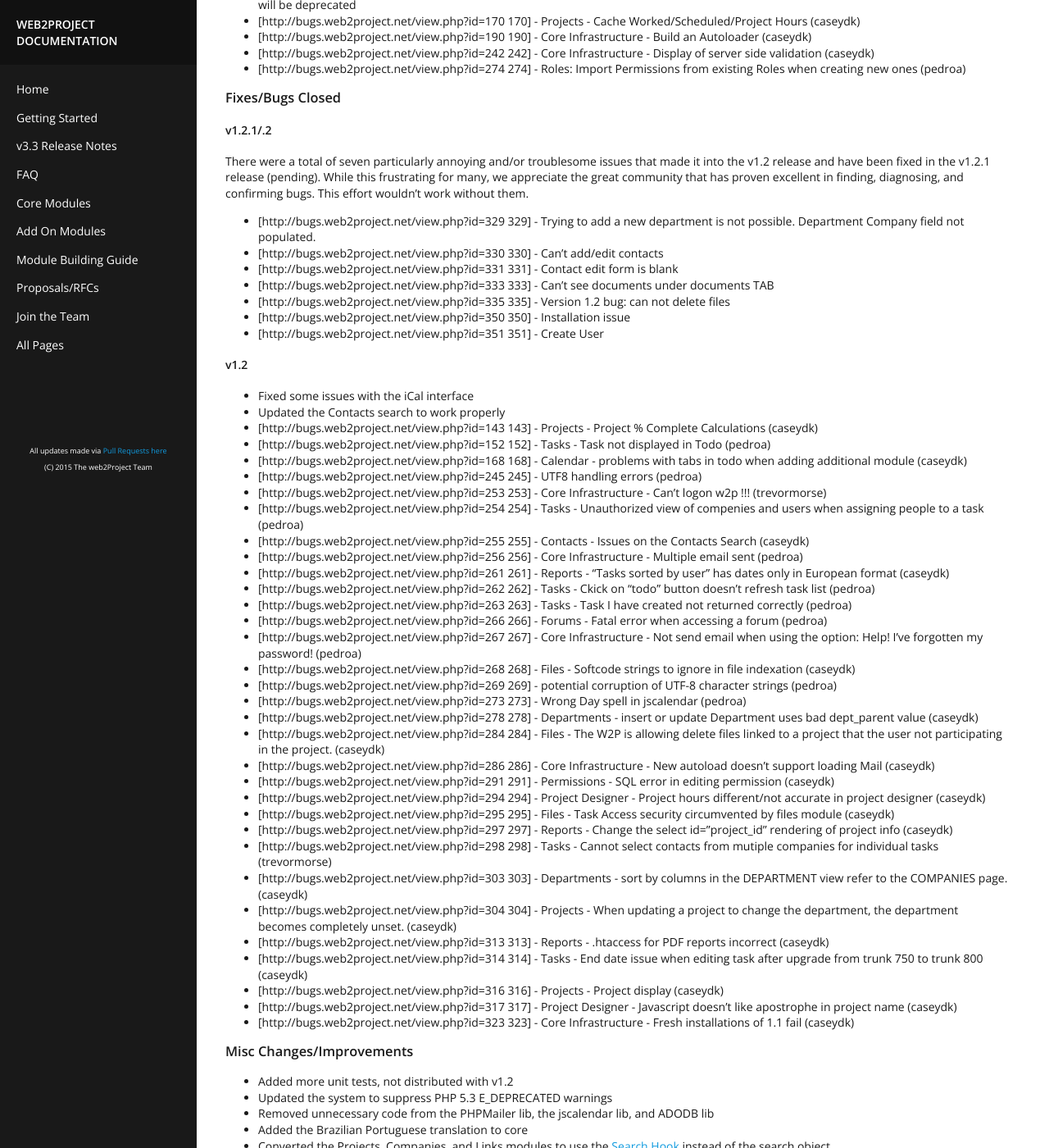
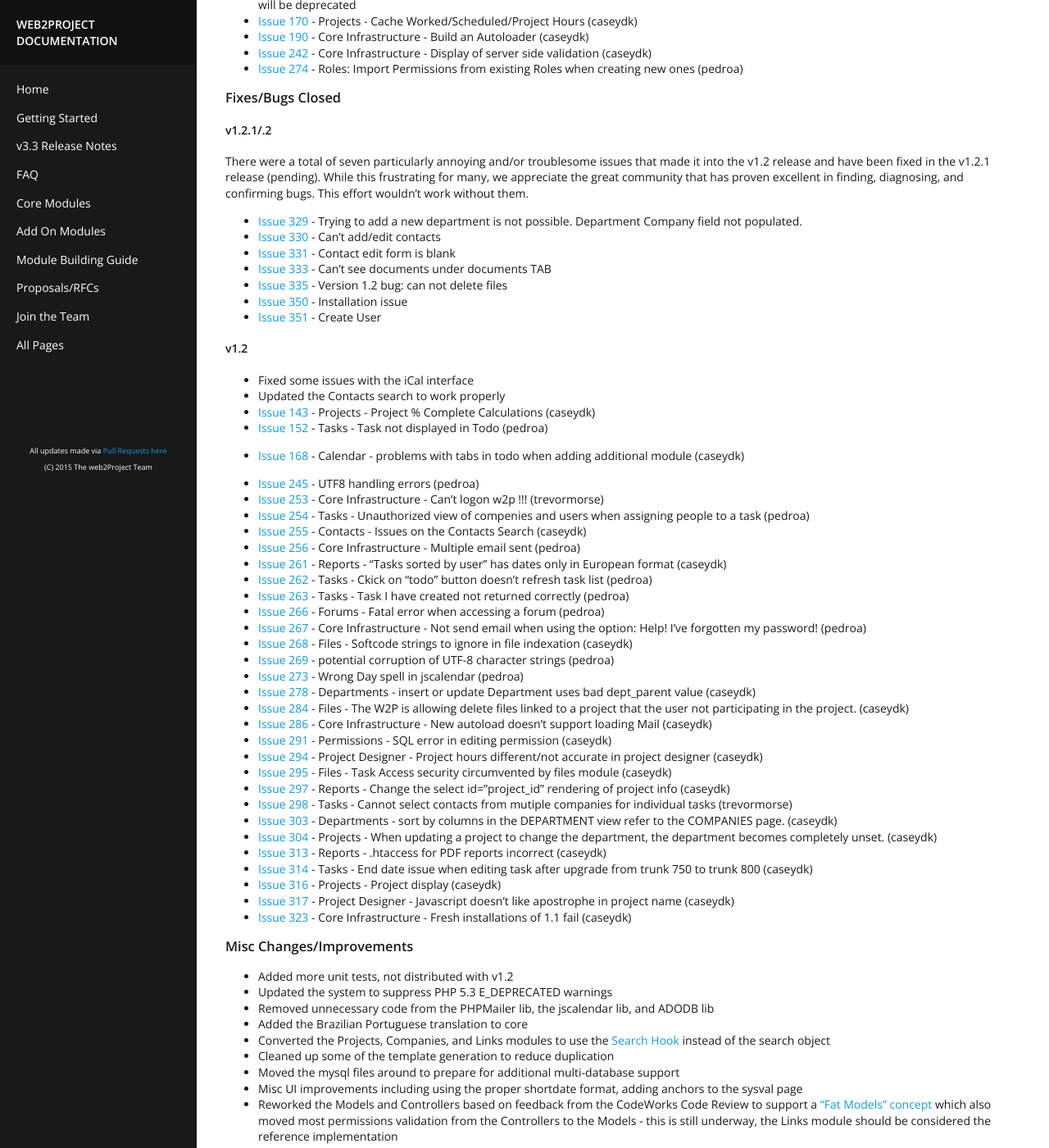
Before and after one commit to web2project/web2project.github.io, a Jekyll site: the page built from _release-notes/1.2.md, in a window 1280 px wide and 1400 px high, scrolled down 755 px. Shown: the whole window at 82% size. Built offline with Jekyll 4.4.1, drawn with Linux system fonts in a browser that asks for light colours.

Commit message:
converting the links

```diff
--- a/_release-notes/1.2.md
+++ b/_release-notes/1.2.md
@@ -27,10 +27,10 @@ status: cleanup
 * Standardized the method signatures for all core modules to simplify API development
 * Changed the Total Hours, Task Count, Percent Complete, and Worked Hours calculations to happen during selected updates and simply cache them for later requests
 * Added function files to track and notify users of functions that exist for backwards compatibility (mostly with PHP itself) and functions which will be deprecated
-* [http://bugs.web2project.net/view.php?id=170 170] - Projects - Cache Worked/Scheduled/Project Hours (caseydk)
-* [http://bugs.web2project.net/view.php?id=190 190] - Core Infrastructure - Build an Autoloader (caseydk)
-* [http://bugs.web2project.net/view.php?id=242 242] - Core Infrastructure - Display of server side validation (caseydk)
-* [http://bugs.web2project.net/view.php?id=274 274] - Roles: Import Permissions from existing Roles when creating new ones (pedroa)
+* [Issue 170](http://bugs.web2project.net/view.php?id=170) - Projects - Cache Worked/Scheduled/Project Hours (caseydk)
+* [Issue 190](http://bugs.web2project.net/view.php?id=190) - Core Infrastructure - Build an Autoloader (caseydk)
+* [Issue 242](http://bugs.web2project.net/view.php?id=242) - Core Infrastructure - Display of server side validation (caseydk)
+* [Issue 274](http://bugs.web2project.net/view.php?id=274) - Roles: Import Permissions from existing Roles when creating new ones (pedroa)
 
 ### Fixes/Bugs Closed
 
@@ -38,49 +38,50 @@ status: cleanup
 
 There were a total of seven particularly annoying and/or troublesome issues that made it into the v1.2 release  and have been fixed in the v1.2.1 release (pending).  While this frustrating for many, we appreciate the great community that has proven excellent in finding, diagnosing, and confirming bugs.  This effort wouldn't work without them.
 
-* [http://bugs.web2project.net/view.php?id=329 329] - Trying to add a new department is not possible. Department Company field not populated.
-* [http://bugs.web2project.net/view.php?id=330 330] - Can't add/edit contacts
-* [http://bugs.web2project.net/view.php?id=331 331] - Contact edit form is blank
-* [http://bugs.web2project.net/view.php?id=333 333] - Can't see documents under documents TAB
-* [http://bugs.web2project.net/view.php?id=335 335] - Version 1.2 bug: can not delete files
-* [http://bugs.web2project.net/view.php?id=350 350] - Installation issue
-* [http://bugs.web2project.net/view.php?id=351 351] - Create User
+* [Issue 329](http://bugs.web2project.net/view.php?id=329) - Trying to add a new department is not possible. Department Company field not populated.
+* [Issue 330](http://bugs.web2project.net/view.php?id=330) - Can't add/edit contacts
+* [Issue 331](http://bugs.web2project.net/view.php?id=331) - Contact edit form is blank
+* [Issue 333](http://bugs.web2project.net/view.php?id=333) - Can't see documents under documents TAB
+* [Issue 335](http://bugs.web2project.net/view.php?id=335) - Version 1.2 bug: can not delete files
+* [Issue 350](http://bugs.web2project.net/view.php?id=350) - Installation issue
+* [Issue 351](http://bugs.web2project.net/view.php?id=351) - Create User
 
 #### v1.2
 
 * Fixed some issues with the iCal interface
 * Updated the Contacts search to work properly
-* [http://bugs.web2project.net/view.php?id=143 143] - Projects - Project % Complete Calculations (caseydk)
-* [http://bugs.web2project.net/view.php?id=152 152] - Tasks - Task not displayed in Todo (pedroa)
-* [http://bugs.web2project.net/view.php?id=168 168] - Calendar - problems with tabs in todo when adding additional module (caseydk)
-* [http://bugs.web2project.net/view.php?id=245 245] - UTF8 handling errors (pedroa)
-* [http://bugs.web2project.net/view.php?id=253 253] - Core Infrastructure - Can't logon w2p !!! (trevormorse)
-* [http://bugs.web2project.net/view.php?id=254 254] - Tasks - Unauthorized view of compenies and users when assigning people to a task (pedroa)
-* [http://bugs.web2project.net/view.php?id=255 255] - Contacts - Issues on the Contacts Search (caseydk)
-* [http://bugs.web2project.net/view.php?id=256 256] - Core Infrastructure - Multiple email sent (pedroa)
-* [http://bugs.web2project.net/view.php?id=261 261] - Reports - "Tasks sorted by user" has dates only in European format (caseydk)
-* [http://bugs.web2project.net/view.php?id=262 262] - Tasks - Ckick on "todo" button doesn't refresh task list (pedroa)
-* [http://bugs.web2project.net/view.php?id=263 263] - Tasks - Task I have created not returned correctly (pedroa)
-* [http://bugs.web2project.net/view.php?id=266 266] - Forums - Fatal error when accessing a forum (pedroa)
-* [http://bugs.web2project.net/view.php?id=267 267] - Core Infrastructure - Not send email when using the option: Help! I've forgotten my password! (pedroa)
-* [http://bugs.web2project.net/view.php?id=268 268] - Files - Softcode strings to ignore in file indexation (caseydk)
-* [http://bugs.web2project.net/view.php?id=269 269] - potential corruption of UTF-8 character strings (pedroa)
-* [http://bugs.web2project.net/view.php?id=273 273] - Wrong Day spell in jscalendar (pedroa)
-* [http://bugs.web2project.net/view.php?id=278 278] - Departments - insert or update Department uses bad dept_parent value (caseydk)
-* [http://bugs.web2project.net/view.php?id=284 284] - Files - The W2P is allowing delete files linked to a project that the user not participating in the project. (caseydk)
-* [http://bugs.web2project.net/view.php?id=286 286] - Core Infrastructure - New autoload doesn't support loading Mail (caseydk)
-* [http://bugs.web2project.net/view.php?id=291 291] - Permissions - SQL error in editing permission (caseydk)
-* [http://bugs.web2project.net/view.php?id=294 294] - Project Designer - Project hours different/not accurate in project designer (caseydk)
-* [http://bugs.web2project.net/view.php?id=295 295] - Files - Task Access security circumvented by files module (caseydk)
-* [http://bugs.web2project.net/view.php?id=297 297] - Reports - Change the select id="project_id" rendering of project info (caseydk)
-* [http://bugs.web2project.net/view.php?id=298 298] - Tasks - Cannot select contacts from mutiple companies for individual tasks (trevormorse)
-* [http://bugs.web2project.net/view.php?id=303 303] - Departments - sort by columns in the DEPARTMENT view refer to the COMPANIES page. (caseydk)
-* [http://bugs.web2project.net/view.php?id=304 304] - Projects - When updating a project to change the department, the department becomes completely unset. (caseydk)
-* [http://bugs.web2project.net/view.php?id=313 313] - Reports - .htaccess for PDF reports incorrect (caseydk)
-* [http://bugs.web2project.net/view.php?id=314 314] - Tasks - End date issue when editing task after upgrade from trunk 750 to trunk 800 (caseydk)
-* [http://bugs.web2project.net/view.php?id=316 316] - Projects - Project display (caseydk)
-* [http://bugs.web2project.net/view.php?id=317 317] - Project Designer - Javascript doesn't like apostrophe in project name (caseydk)
-* [http://bugs.web2project.net/view.php?id=323 323] - Core Infrastructure - Fresh installations of 1.1 fail (caseydk)
+* [Issue 143](http://bugs.web2project.net/view.php?id=143) - Projects - Project % Complete Calculations (caseydk)
+* [Issue 152](http://bugs.web2project.net/view.php?id=152) - Tasks - Task not displayed in Todo (pedroa)
+* [Issue 168](http://bugs.web2project.net/view.php?id=168) - Calendar - problems with tabs in todo when adding additional module (caseydk)
+
+* [Issue 245](http://bugs.web2project.net/view.php?id=245) - UTF8 handling errors (pedroa)
+* [Issue 253](http://bugs.web2project.net/view.php?id=253) - Core Infrastructure - Can't logon w2p !!! (trevormorse)
+* [Issue 254](http://bugs.web2project.net/view.php?id=254) - Tasks - Unauthorized view of compenies and users when assigning people to a task (pedroa)
+* [Issue 255](http://bugs.web2project.net/view.php?id=255) - Contacts - Issues on the Contacts Search (caseydk)
+* [Issue 256](http://bugs.web2project.net/view.php?id=256) - Core Infrastructure - Multiple email sent (pedroa)
+* [Issue 261](http://bugs.web2project.net/view.php?id=261) - Reports - "Tasks sorted by user" has dates only in European format (caseydk)
+* [Issue 262](http://bugs.web2project.net/view.php?id=262) - Tasks - Ckick on "todo" button doesn't refresh task list (pedroa)
+* [Issue 263](http://bugs.web2project.net/view.php?id=263) - Tasks - Task I have created not returned correctly (pedroa)
+* [Issue 266](http://bugs.web2project.net/view.php?id=266) - Forums - Fatal error when accessing a forum (pedroa)
+* [Issue 267](http://bugs.web2project.net/view.php?id=267) - Core Infrastructure - Not send email when using the option: Help! I've forgotten my password! (pedroa)
+* [Issue 268](http://bugs.web2project.net/view.php?id=268) - Files - Softcode strings to ignore in file indexation (caseydk)
+* [Issue 269](http://bugs.web2project.net/view.php?id=269) - potential corruption of UTF-8 character strings (pedroa)
+* [Issue 273](http://bugs.web2project.net/view.php?id=273) - Wrong Day spell in jscalendar (pedroa)
+* [Issue 278](http://bugs.web2project.net/view.php?id=278) - Departments - insert or update Department uses bad dept_parent value (caseydk)
+* [Issue 284](http://bugs.web2project.net/view.php?id=284) - Files - The W2P is allowing delete files linked to a project that the user not participating in the project. (caseydk)
+* [Issue 286](http://bugs.web2project.net/view.php?id=286) - Core Infrastructure - New autoload doesn't support loading Mail (caseydk)
+* [Issue 291](http://bugs.web2project.net/view.php?id=291) - Permissions - SQL error in editing permission (caseydk)
+* [Issue 294](http://bugs.web2project.net/view.php?id=294) - Project Designer - Project hours different/not accurate in project designer (caseydk)
+* [Issue 295](http://bugs.web2project.net/view.php?id=295) - Files - Task Access security circumvented by files module (caseydk)
+* [Issue 297](http://bugs.web2project.net/view.php?id=297) - Reports - Change the select id="project_id" rendering of project info (caseydk)
+* [Issue 298](http://bugs.web2project.net/view.php?id=298) - Tasks - Cannot select contacts from mutiple companies for individual tasks (trevormorse)
+* [Issue 303](http://bugs.web2project.net/view.php?id=303) - Departments - sort by columns in the DEPARTMENT view refer to the COMPANIES page. (caseydk)
+* [Issue 304](http://bugs.web2project.net/view.php?id=304) - Projects - When updating a project to change the department, the department becomes completely unset. (caseydk)
+* [Issue 313](http://bugs.web2project.net/view.php?id=313) - Reports - .htaccess for PDF reports incorrect (caseydk)
+* [Issue 314](http://bugs.web2project.net/view.php?id=314) - Tasks - End date issue when editing task after upgrade from trunk 750 to trunk 800 (caseydk)
+* [Issue 316](http://bugs.web2project.net/view.php?id=316) - Projects - Project display (caseydk)
+* [Issue 317](http://bugs.web2project.net/view.php?id=317) - Project Designer - Javascript doesn't like apostrophe in project name (caseydk)
+* [Issue 323](http://bugs.web2project.net/view.php?id=323) - Core Infrastructure - Fresh installations of 1.1 fail (caseydk)
 
 ### Misc Changes/Improvements
 
```
